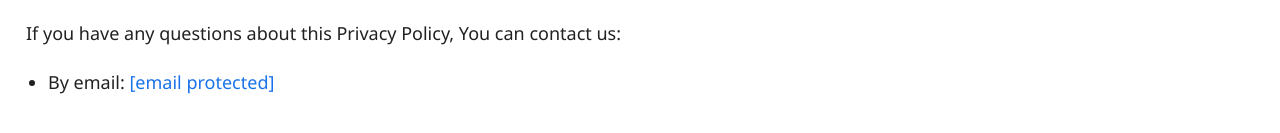
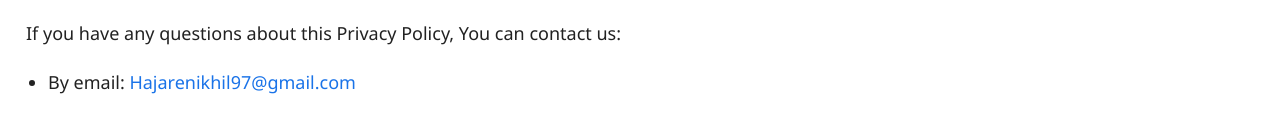
Before and after one commit to nikhilhajare26/Ai-Workout-Planner, a plain HTML site: page docs/index.html in a window 1280 px wide. Shown: the part 5907-6040 px from the top of the page. Drawn offline with Linux system fonts and the light colour scheme.

Commit message:
Privacy & Policy

```diff
--- a/docs/index.html
+++ b/docs/index.html
@@ -177,7 +177,7 @@
 <h2>Contact Us</h2>
 <p>If you have any questions about this Privacy Policy, You can contact us:</p>
 <ul>
-<li>By email: <a href="/cdn-cgi/l/email-protection" class="__cf_email__" data-cfemail="8ae2ebe0ebf8efe4e3e1e2e3e6b3bdcaede7ebe3e6a4e9e5e7">[email&#160;protected]</a></li>
+<li>By email: <a href="/cdn-cgi/l/email-protection" class="__cf_email__" data-cfemail="8ae2ebe0ebf8efe4e3e1e2e3e6b3bdcaede7ebe3e6a4e9e5e7">Hajarenikhil97@gmail.com</a></li>
 </ul><script data-cfasync="false" src="/cdn-cgi/scripts/5c5dd728/cloudflare-static/email-decode.min.js"></script>
 </body>
 </html>
```
